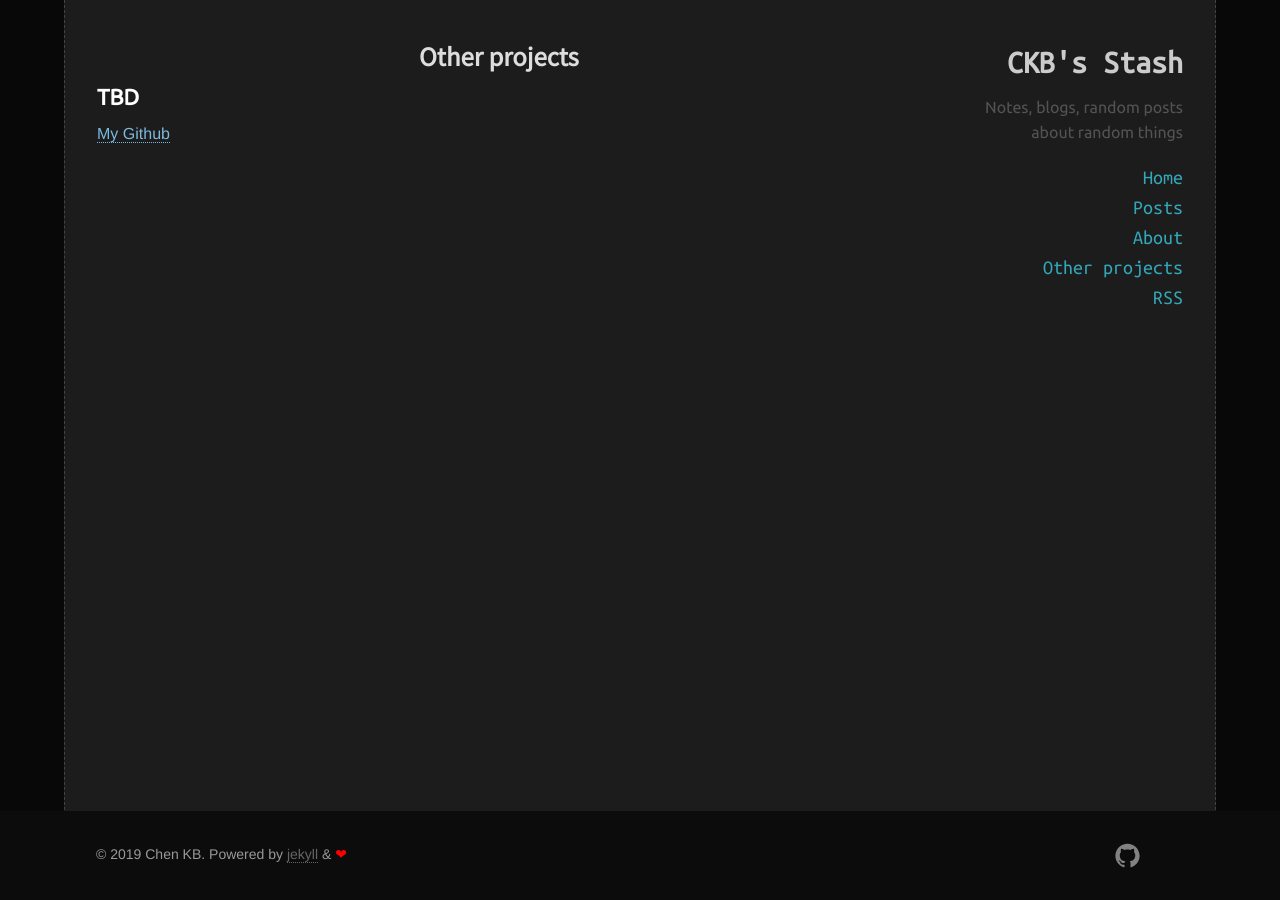
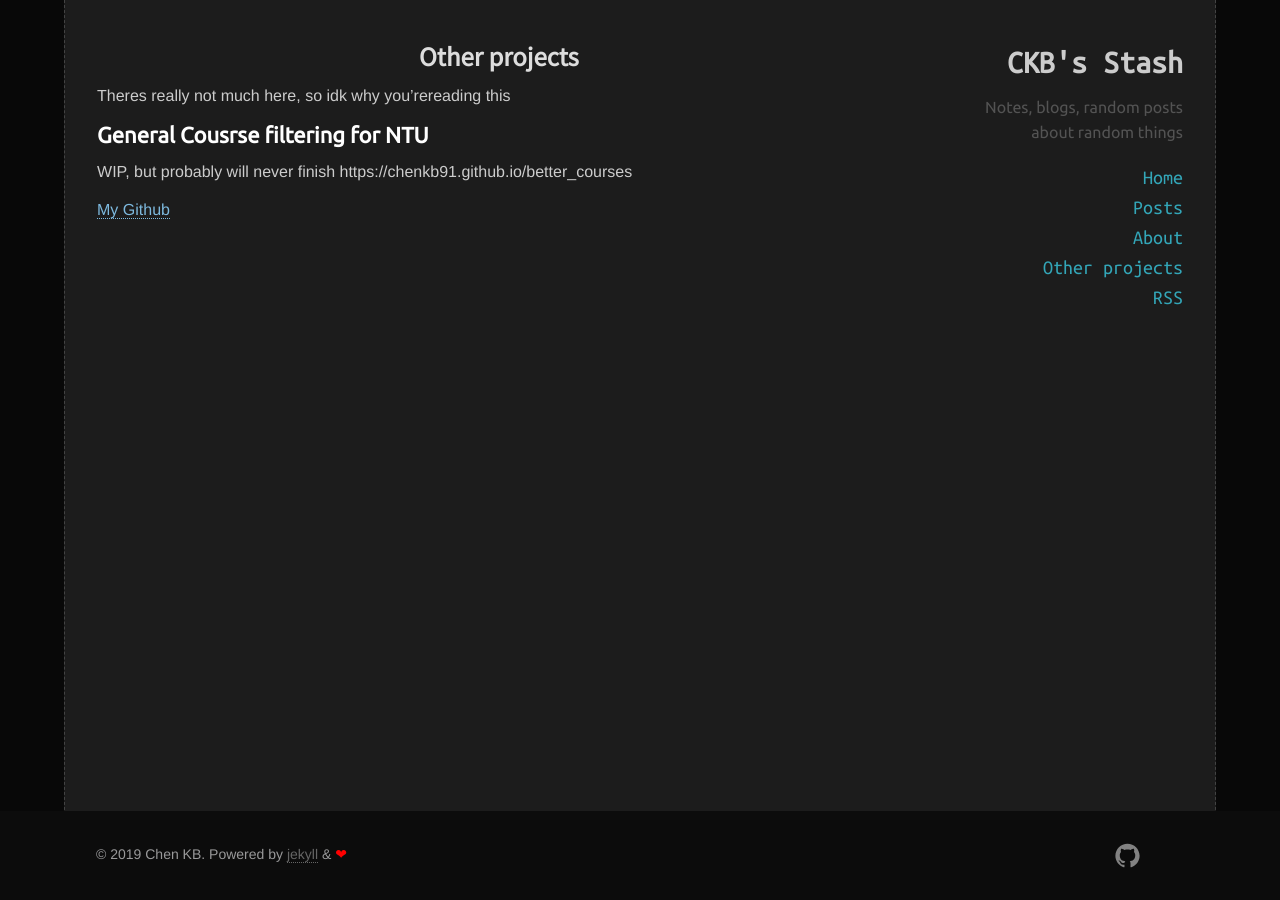
Before and after one commit to ChenKB91/chenkb91.github.io, a Jekyll site: the page built from other.md, in a window 1280 px wide. Built offline with Jekyll 4.4.1, drawn with Linux system fonts in a browser that asks for light colours.

Commit message:
modify "other projects"

```diff
--- a/other.md
+++ b/other.md
@@ -4,6 +4,10 @@ title:  "Other projects"
 permalink: "/other/"
 ---
 
-## TBD
+Theres really not much here, so idk why you'rereading this
+
+## General Cousrse filtering for NTU
+WIP, but probably will never finish
+https://chenkb91.github.io/better_courses
 
 [My Github](https://github.com/ChenKB91)
```
Also changed, not shown: 2 other files.
